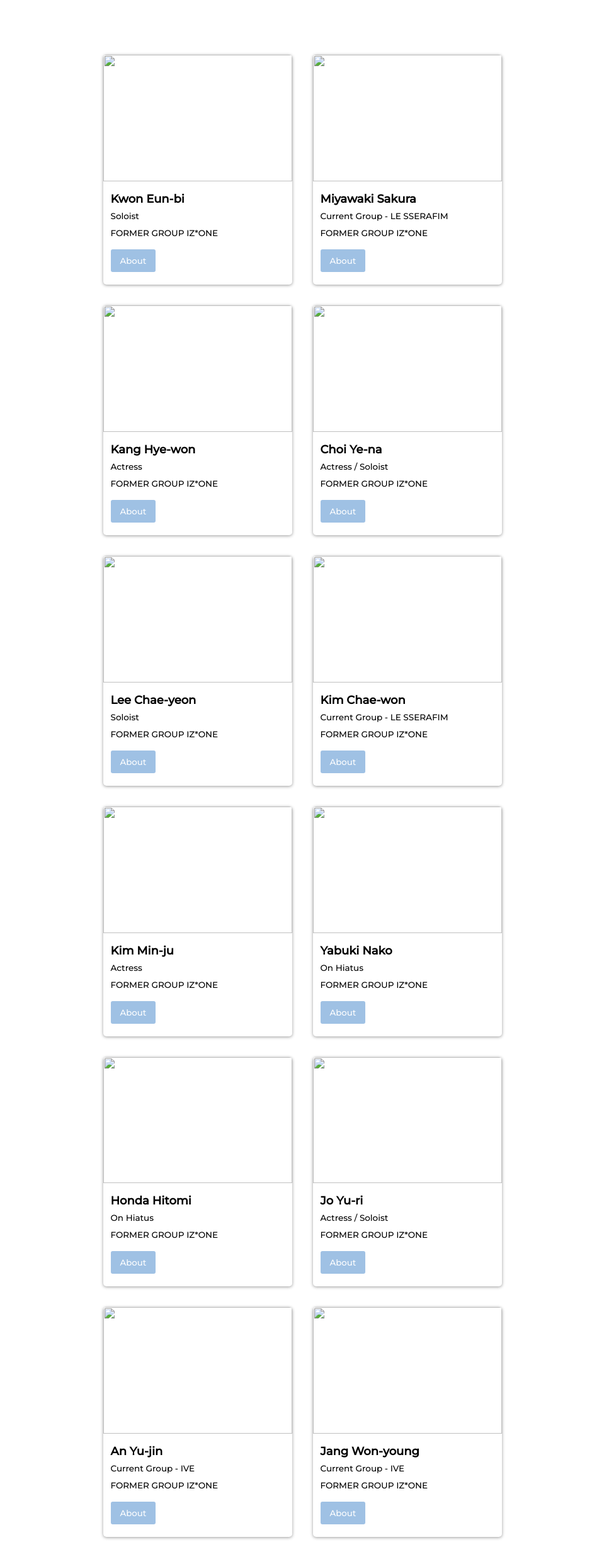
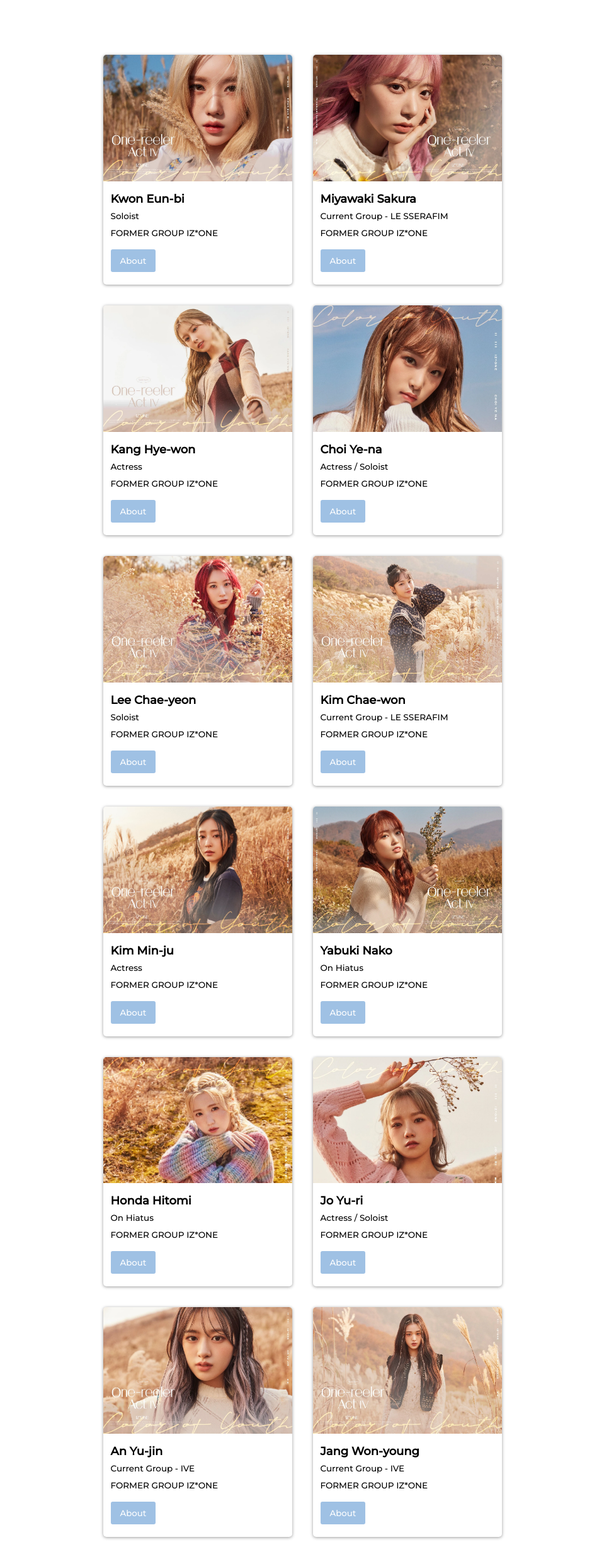
Before and after one commit to minkiji/arra, a plain HTML site: page izone.html in a window 1280 px wide. Shown: the part 70-2554 px from the top of the page at 63% size, without its empty margins (160-1119 px from the left). Drawn offline with Linux system fonts and the light colour scheme; the site is published under a folder, as on GitHub Pages, so addresses that start at the root find nothing.

Commit message:
Update izone.html

```diff
--- a/izone.html
+++ b/izone.html
@@ -20,8 +20,8 @@
         </div>
         <div class="navbar">
           <ul>
-            <li><a href="html/izone.html">izone</a></li>
-            <li><a href="html/about.html">About</a></li>
+            <li><a href="izone.html">izone</a></li>
+            <li><a href="about.html">About</a></li>
           </ul>
         </div>
       </nav>
@@ -29,73 +29,73 @@
       <section class="members-about">
         <div class="cointainer">
           <div id="eunbi-pantone" class="members-list">
-            <img src="/photos/members/Eunbi_One-reeler_Scene_1.png">
+            <img src="photos/members/Eunbi_One-reeler_Scene_1.png">
             <h1>Kwon Eun-bi</h1>
             <p>Soloist<br>FORMER GROUP IZ*ONE</br></p>
             <a href="error.html"><button class="btn-about">About</button></a>
           </div>
           <div id="sakura-pantone" class="members-list">
-            <img src="/photos/members/Sakura_One-reeler_Scene_1.png">
+            <img src="photos/members/Sakura_One-reeler_Scene_1.png">
             <h1>Miyawaki Sakura</h1>
             <p>Current Group - LE SSERAFIM<br>FORMER GROUP IZ*ONE</br></p>
             <a href="error.html"><button class="btn-about">About</button></a>
           </div>
           <div id="hyewon-pantone" class="members-list">
-            <img src="/photos/members/Hyewon_One-reeler_Scene_1.png">
+            <img src="photos/members/Hyewon_One-reeler_Scene_1.png">
             <h1>Kang Hye-won</h1>
             <p>Actress<br>FORMER GROUP IZ*ONE</br></p>
             <a href="error.html"><button class="btn-about">About</button></a>
           </div>
           <div id="yena-pantone" class="members-list">
-            <img id="yena1" src="/photos/members/Yena_One-reeler_Scene_1.png">
+            <img id="yena1" src="photos/members/Yena_One-reeler_Scene_1.png">
             <h1>Choi Ye-na</h1>
             <p>Actress / Soloist<br>FORMER GROUP IZ*ONE</br></p>
             <a href="error.html"><button class="btn-about">About</button></a>
           </div>
           <div id="chaeyeon-pantone" class="members-list">
-            <img src="/photos/members/Chaeyeon_One-reeler_Scene_1.png">
+            <img src="photos/members/Chaeyeon_One-reeler_Scene_1.png">
             <h1>Lee Chae-yeon</h1>
             <p>Soloist<br>FORMER GROUP IZ*ONE</br></p>
             <a href="error.html"><button class="btn-about">About</button></a>
           </div>
           <div id="chaewon-pantone" class="members-list">
-            <img src="/photos/members/Chaewon_One-reeler_Scene_1.png">
+            <img src="photos/members/Chaewon_One-reeler_Scene_1.png">
             <h1>Kim Chae-won</h1>
             <p>Current Group - LE SSERAFIM<br>FORMER GROUP IZ*ONE</br></p>
             <a href="error.html"><button class="btn-about">About</button></a>
           </div>
           <div id="minju-pantone" class="members-list">
-            <img src="/photos/members/Minju_One-reeler_Scene_1.png">
+            <img src="photos/members/Minju_One-reeler_Scene_1.png">
             <h1>Kim Min-ju</h1>
             <p>Actress<br>FORMER GROUP IZ*ONE</br></p>
             <a href="error.html"><button class="btn-about">About</button></a>
           </div>
           <div id="nako-pantone" class="members-list">
-            <img src="/photos/members/Nako_One-reeler_Scene_1.png">
+            <img src="photos/members/Nako_One-reeler_Scene_1.png">
             <h1>Yabuki Nako</h1>
             <p>On Hiatus<br>FORMER GROUP IZ*ONE</br></p>
             <a href="error.html"><button class="btn-about">About</button></a>
           </div>
           <div id="hitomi-pantone" class="members-list">
-            <img id="hitomi1" src="/photos/members/Hitomi_One-reeler_Scene_1.png">
+            <img id="hitomi1" src="photos/members/Hitomi_One-reeler_Scene_1.png">
             <h1>Honda Hitomi</h1>
             <p>On Hiatus<br>FORMER GROUP IZ*ONE</br></p>
             <a href="error.html"><button class="btn-about">About</button></a>
           </div>
           <div id="yuri-pantone" class="members-list">
-            <img id="yuri1" src="/photos/members/Yuri_One-reeler_Scene_1.png">
+            <img id="yuri1" src="photos/members/Yuri_One-reeler_Scene_1.png">
             <h1>Jo Yu-ri</h1>
             <p>Actress / Soloist<br>FORMER GROUP IZ*ONE</br></p>
             <a href="error.html"><button class="btn-about">About</button></a>
           </div>
           <div id="yujin-pantone" class="members-list">
-            <img src="/photos/members/Yujin_One-reeler_Scene_1.png">
+            <img src="photos/members/Yujin_One-reeler_Scene_1.png">
             <h1>An Yu-jin</h1>
             <p>Current Group - IVE<br>FORMER GROUP IZ*ONE</br></p>
             <a href="error.html"><button class="btn-about">About</button></a>
           </div>
           <div id="wonyoung-pantone" class="members-list">
-            <img src="/photos/members/Wonyoung_One-reeler_Scene_1.png">
+            <img src="photos/members/Wonyoung_One-reeler_Scene_1.png">
             <h1>Jang Won-young</h1>
             <p>Current Group - IVE<br>FORMER GROUP IZ*ONE</br></p>
             <a href="error.html"><button class="btn-about">About</button></a>
```
